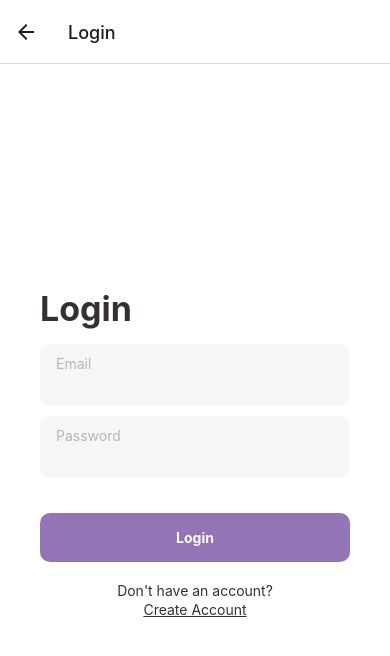
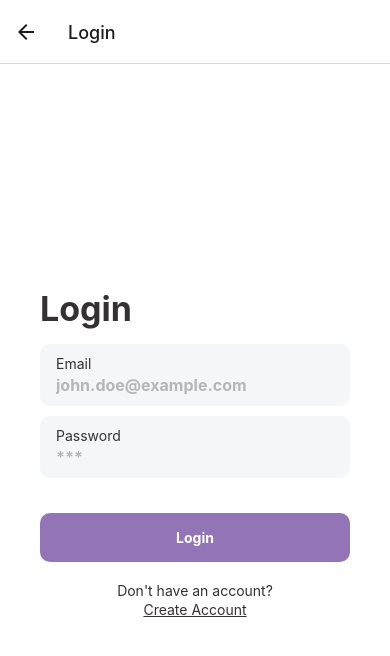
Before and after one commit to TanmayJain33/RNTestingDemo, a React Native app: screen /Login in a window 390 px wide. Shown: the top 656 px of the page. Built offline with nearby package versions, Linux system fonts and the light colour scheme.

Commit message:
Refractor test cases

```diff
--- a/src/Login.tsx
+++ b/src/Login.tsx
@@ -65,9 +65,15 @@ export default function Login({navigation}: any) {
   return (
     <KeyboardAvoidingView style={styles.container} behavior="position">
       <Text style={styles.headerText}>Login</Text>
-      <Input label="Email" onChangeText={email.set} error={emailErrorMsg} />
+      <Input
+        label="Email"
+        placeholder="john.doe@example.com"
+        onChangeText={email.set}
+        error={emailErrorMsg}
+      />
       <Input
         label="Password"
+        placeholder="***"
         onChangeText={password.set}
         error={passwordErrorMsg}
       />
--- a/src/components/FormComponent.tsx
+++ b/src/components/FormComponent.tsx
@@ -16,7 +16,13 @@ export const Input = ({label, error, ...props}) => {
     <View style={containerStyle}>
       <Text style={styles.inputLabel}>{label}</Text>
       <View style={styles.row}>
-        <TextInput autoCapitalize="none" style={styles.input} {...props} />
+        <TextInput
+          placeholderTextColor="#b4b6b8"
+          testID="Form.TextInput"
+          autoCapitalize="none"
+          style={styles.input}
+          {...props}
+        />
       </View>
     </View>
   );
@@ -24,7 +30,10 @@ export const Input = ({label, error, ...props}) => {
 
 export const FormButton = ({text, onPress}) => {
   return (
-    <TouchableOpacity onPress={onPress} style={styles.button}>
+    <TouchableOpacity
+      testID="Login.Submit.Button"
+      onPress={onPress}
+      style={styles.button}>
       <Text style={styles.buttonText}>{text}</Text>
     </TouchableOpacity>
   );
@@ -67,7 +76,7 @@ const styles = StyleSheet.create({
   },
   inputLabel: {
     fontSize: 14,
-    color: '#b4b6b8',
+    color: '#353031',
   },
   row: {
     flexDirection: 'row',
```
Also changed, not shown: 2 other files (tests, documents, lock files or other folders).
